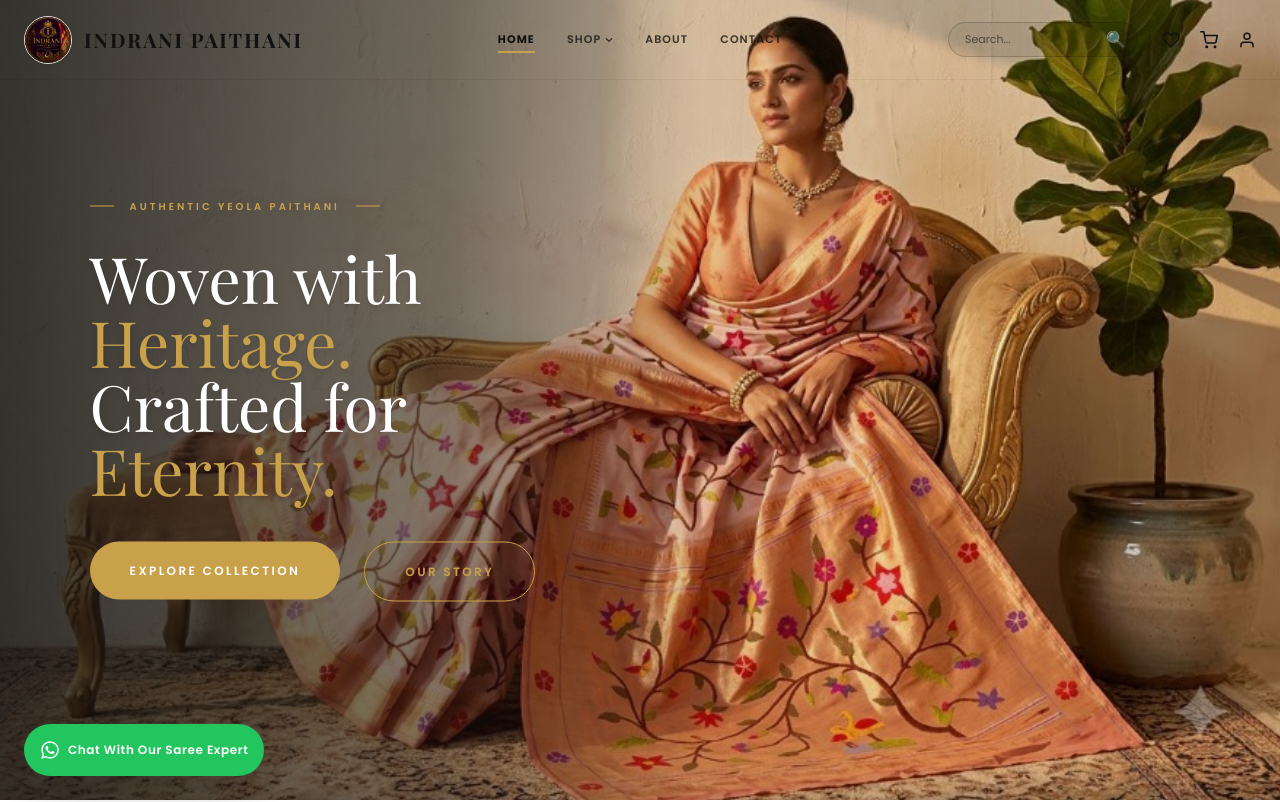
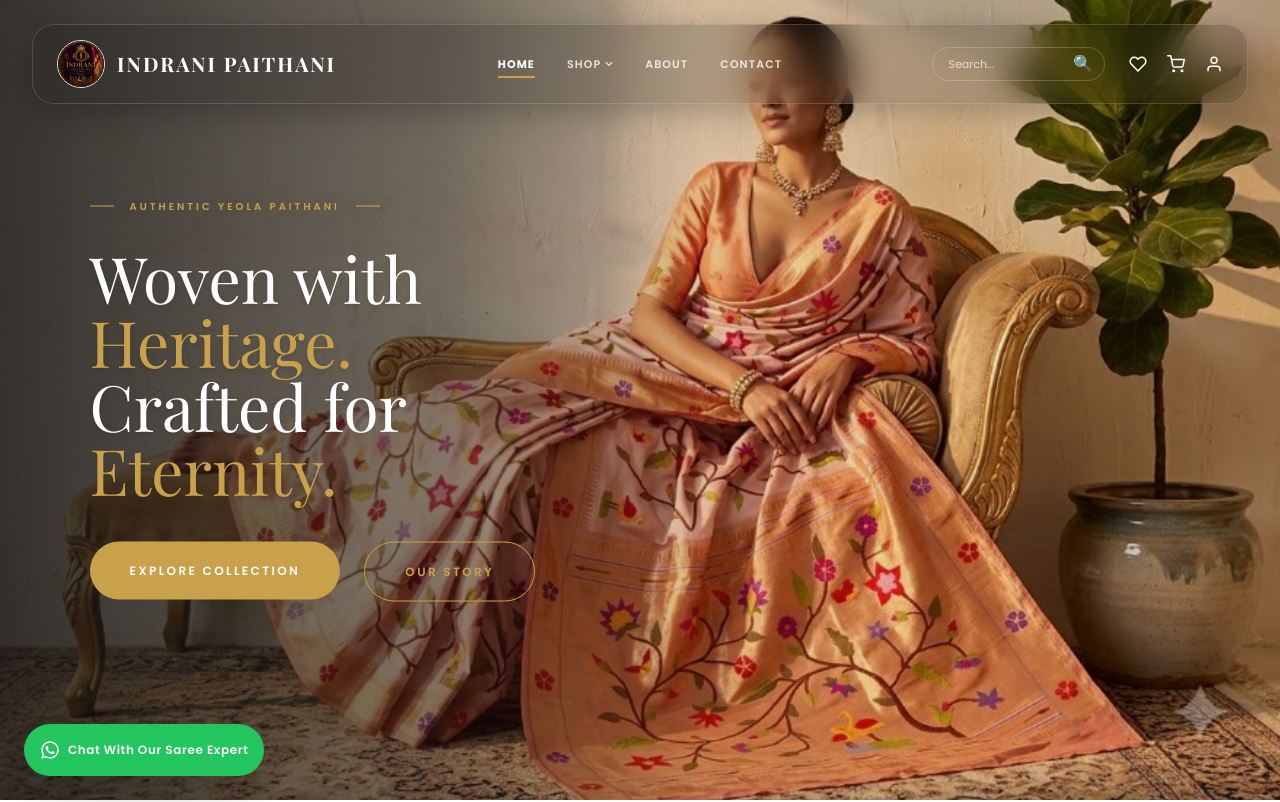
Before and after one commit to nandinidhonde07/indrani_paithani, a React (Vite) app: page / in a window 1280 px wide. Shown: the top 802 px of the page. Built offline with nearby package versions, Linux system fonts and the light colour scheme.

Commit message:
Update Navbar to premium floating luxury glassmorphism layout

```diff
--- a/src/components/Navbar.jsx
+++ b/src/components/Navbar.jsx
@@ -87,16 +87,16 @@
     { name: "Gift Boxes", path: "/shop?category=Gift%20Boxes", icon: <FaGift className="text-gold" /> }
   ];
 
-  // Always use a fully transparent background with an extremely subtle, modern outline
-  const navbarBg = 'bg-transparent text-[#111111] border-b border-[#111111]/5 h-[80px] flex items-center';
-  const brandColor = 'text-[#111111]';
-  const inputBg = 'bg-[#111111]/5 text-[#111111] border-[#111111]/20 placeholder-[#111111]/60';
+  // Floating luxury glassmorphism panel
+  const navbarBg = 'bg-[#121212]/20 backdrop-blur-[18px] text-white border border-white/15 rounded-[22px] h-[80px] flex items-center shadow-[0_8px_30px_rgba(0,0,0,0.25)] w-[95%] max-w-[1400px] mx-auto mt-6';
+  const brandColor = 'text-white';
+  const inputBg = 'bg-transparent text-white border-white/20 placeholder-white/70 rounded-full';
 
   const navLinkStyle = ({ isActive }) => {
-    return isActive ? 'text-[#111111] border-b-2 border-[#C9A14A] pb-1 font-bold' : 'text-[#111111]/80 hover:text-[#111111] transition pb-1 border-b-2 border-transparent';
+    return isActive ? 'text-white border-b-2 border-[#C9A14A] pb-1 font-bold' : 'text-white/80 hover:text-[#C9A14A] transition pb-1 border-b-2 border-transparent';
   };
 
-  const iconClass = `transition focus:outline-none py-2 text-[#111111] hover:text-[#C9A14A]`;
+  const iconClass = `transition focus:outline-none py-2 text-white hover:text-[#C9A14A]`;
 
   return (
     <>
@@ -104,7 +104,7 @@
         initial={{ opacity: 0, y: -20 }}
         animate={{ opacity: 1, y: 0 }}
         transition={{ duration: 1, delay: 0.2 }}
-        className={`fixed w-full top-0 z-50 transition-all duration-300 ${navbarBg}`}
+        className={`fixed left-0 right-0 z-50 transition-all duration-300 ${navbarBg}`}
       >
         <nav className="container mx-auto flex items-center justify-between px-6 relative w-full">
 
@@ -194,7 +194,7 @@
                   onChange={(e) => setSearch(e.target.value)}
                   className={`w-full px-4 py-2 border rounded-full text-[11px] focus:outline-none focus:ring-1 focus:ring-[#111111] transition ${inputBg}`}
                 />
-                <button type="submit" className="absolute right-3 top-1/2 transform -translate-y-1/2 text-[#111111]/70 hover:text-[#C9A14A]">
+                <button type="submit" className="absolute right-3 top-1/2 transform -translate-y-1/2 text-[#C9A14A]">
                   🔍
                 </button>
               </form>
```
